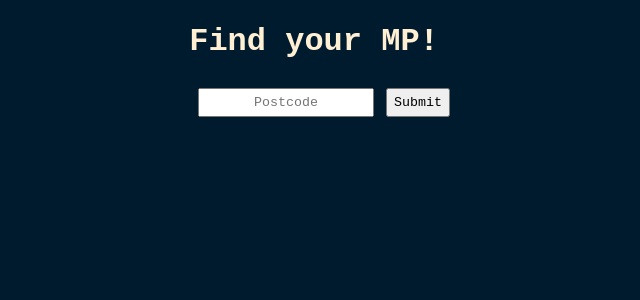
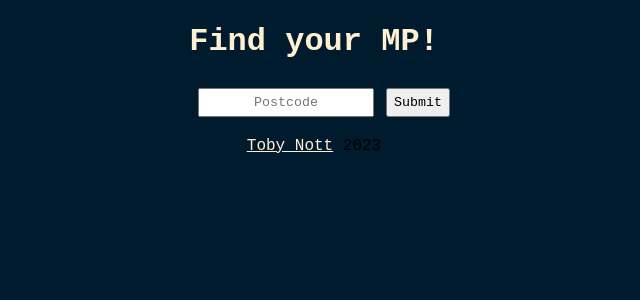
Before and after one commit to tobynott80/find-my-mp-web, a Flask app: page / in a window 1280 px wide. Shown: the top 300 px of the page, without its empty margins (326-966 px from the left). Run offline with Flask 2, Linux system fonts and the light colour scheme.

Commit message:
added footer

```diff
--- a/app/templates/index.html
+++ b/app/templates/index.html
@@ -22,6 +22,7 @@
             <p>Not Found</p>
         {% endif %}
     </div>
+    <footer><a href="https://www.tobynott.com">Toby Nott</a>  2023</footer>
 </body>
 
 </html>
--- a/app/templates/results.html
+++ b/app/templates/results.html
@@ -24,5 +24,6 @@
         </div>
         {% endfor %}
     </div>
+    <footer><a href="https://www.tobynott.com">Toby Nott</a>  2023</footer>
 </body>
 </html>
```
